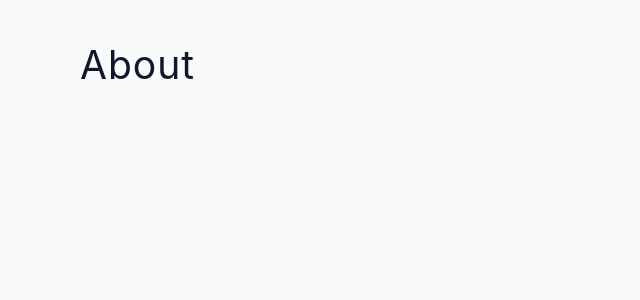
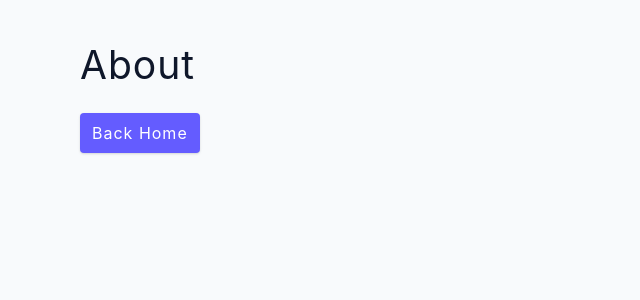
Before and after one commit to livos/jsc-react-router-6, a React (Create React App) app: page /about in a window 1280 px wide. Shown: the top 300 px of the page, without its empty margins (0-640 px from the left). Built offline with nearby package versions, Linux system fonts and the light colour scheme.

Commit message:
error page

```diff
--- a/src/App.js
+++ b/src/App.js
@@ -2,6 +2,7 @@ import { BrowserRouter, Routes, Route } from "react-router-dom";
 import Home from "./pages/Home";
 import About from "./pages/About";
 import Products from "./pages/Products";
+import Error from "./pages/Error";
 
 function App() {
   return (
@@ -10,6 +11,7 @@ function App() {
         <Route path="/" element={<Home />} />
         <Route path="/about" element={<About />} />
         <Route path="/products" element={<Products />} />
+        <Route path="*" element={<Error />} />
       </Routes>
     </BrowserRouter>
   );
--- a/src/pages/About.js
+++ b/src/pages/About.js
@@ -1,7 +1,12 @@
+import { Link } from "react-router-dom";
+
 const About = () => {
   return (
-    <section className='section'>
+    <section className="section">
       <h2>About</h2>
+      <Link to="/" className="btn">
+        Back Home
+      </Link>
     </section>
   );
 };
--- a/src/pages/Error.js
+++ b/src/pages/Error.js
@@ -1,7 +1,13 @@
+import { Link } from "react-router-dom";
+
 const Error = () => {
   return (
-    <section className='section'>
-      <h2>Error</h2>
+    <section className="section">
+      <h2>404</h2>
+      <p>Page not found</p>
+      <Link to="/" className="button">
+        back home
+      </Link>
     </section>
   );
 };
--- a/src/pages/Home.js
+++ b/src/pages/Home.js
@@ -1,7 +1,12 @@
+import { Link } from "react-router-dom";
+
 const Home = () => {
   return (
-    <section className='section'>
+    <section className="section">
       <h2>Home Page</h2>
+      <Link to="/about" className="btn">
+        About
+      </Link>
     </section>
   );
 };
```
